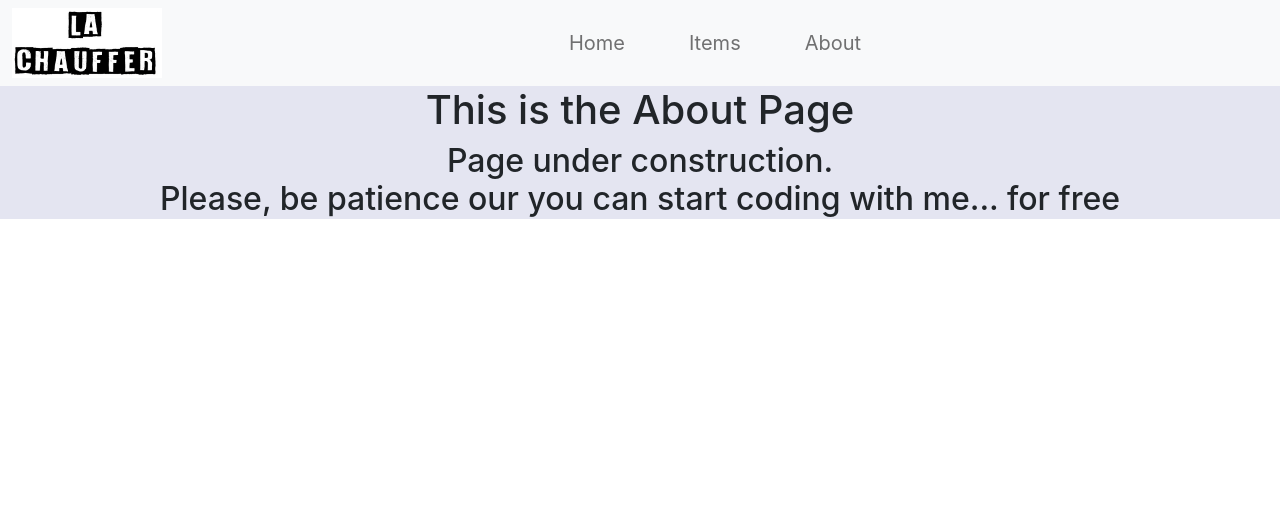
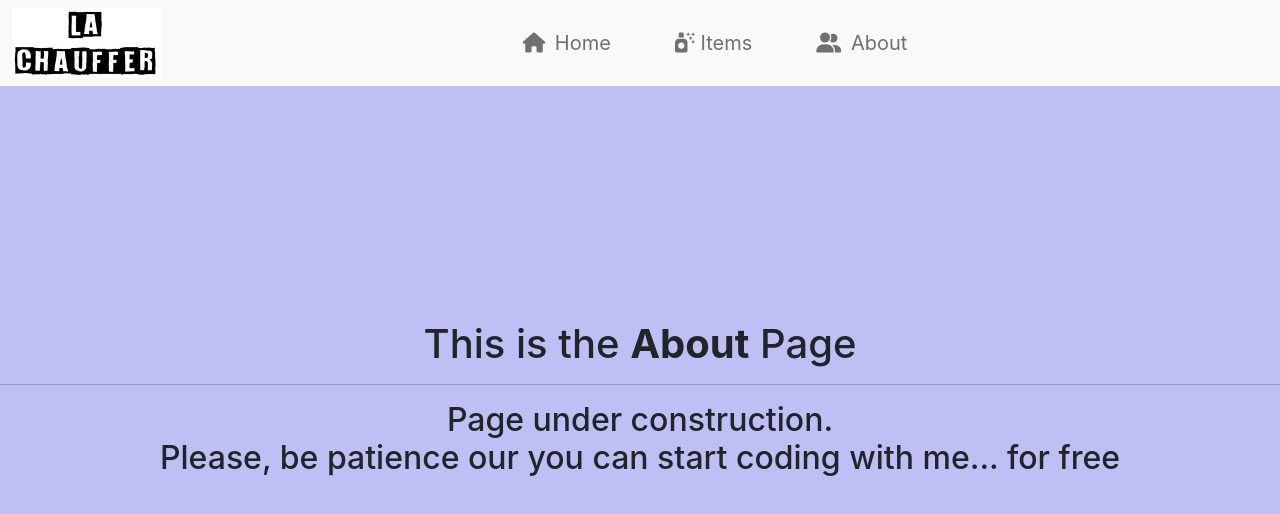
Before and after one commit to germanClaudio/comision41070-CH-React-Montalbetti, a React (Vite) app: page /about in a window 1280 px wide. Shown: the top 514 px of the page. Built offline with nearby package versions, Linux system fonts and the light colour scheme.

Commit message:
Actualizacion de estilos y otras menores_29-6-2022

```diff
--- a/index.html
+++ b/index.html
@@ -6,6 +6,7 @@
     <meta name="viewport" content="width=device-width, initial-scale=1.0" />
     <link href="https://cdn.jsdelivr.net/npm/bootstrap@5.0.2/dist/css/bootstrap.min.css" rel="stylesheet" integrity="sha384-EVSTQN3/azprG1Anm3QDgpJLIm9Nao0Yz1ztcQTwFspd3yD65VohhpuuCOmLASjC" crossorigin="anonymous">
     <title>Ecommerce Perfumes</title>
+    <script src="https://kit.fontawesome.com/618299664c.js" crossorigin="anonymous"></script>
   </head>
   <body>
     <div id="root"></div>
--- a/src/App.jsx
+++ b/src/App.jsx
@@ -10,15 +10,15 @@ import Items from './components/paginas/Items';
 function App() {
   const styleApp = {backgroundColor: '#d2d4e899', fontSize: '1.25rem'}
 
-  const warning = () => {
-    alert('App under construction! Be patience....')
-  }
+  // const warning = () => {
+  //   alert('App under construction! Be patience....')
+  // }
 
   return (
     <div
         className="App"
         style={ styleApp }
-        //onClick={ warning }
+        // onClick={ warning }
     >
       <Router>
         <NavBar />
--- a/src/components/navegacion/NavBar.jsx
+++ b/src/components/navegacion/NavBar.jsx
@@ -5,7 +5,7 @@ import {Link} from 'react-router-dom'
 const NavBar = () => {
   return (
     <div>
-      <nav className="navbar sticky-top navbar-expand-lg navbar-light bg-light">
+      <nav className="navbar fixed-top navbar-expand-lg navbar-light bg-light">
         <div className="container-fluid">
           <Link to="/Inicio">
             <img src="./src/logoFacu.jpeg" alt="Logo Perfumes" width="150" height="70" title="Logo La Chauffer"/>
@@ -16,13 +16,13 @@ const NavBar = () => {
           <div className="collapse navbar-collapse" id="navbarNav">
             <ul className="navbar-nav mx-auto">
               <li className="nav-item mx-4">
-                <Link className="nav-link" to="/Inicio">Home</Link>
+                <Link className="nav-link" to="/Inicio"><i className="fas fa-home me-1"></i> Home</Link>
               </li>
               <li className="nav-item mx-4">
-                <Link className="nav-link" to="/Items">Items</Link>
+                <Link className="nav-link" to="/Items"><i class="fas fa-air-freshener"></i> Items</Link>
               </li>
               <li className="nav-item mx-4">
-                <Link className="nav-link" to="/About">About</Link>
+                <Link className="nav-link" to="/About"><i className="fas fa-user-friends me-1"></i> About</Link>
               </li>
             </ul>
           </div>
--- a/src/components/paginas/About.jsx
+++ b/src/components/paginas/About.jsx
@@ -1,9 +1,15 @@
 import React from 'react'
 
 const About = () => {
+
+    const styleAbout = {backgroundColor: '#a6a9f999', fontSize: '1rem', paddingTop: '25%', paddingBottom: '50%'}
+
   return (
-    <div>
-        <h1>This is the About Page</h1>
+    <div
+    style={ styleAbout }
+    >
+        <h1>This is the <strong>About</strong> Page</h1>
+        <hr/>
         <h2>Page under construction.<br/>Please, be patience our you can start coding with me... for free</h2>
     </div>
   )
--- a/src/components/paginas/Inicio.jsx
+++ b/src/components/paginas/Inicio.jsx
@@ -1,9 +1,16 @@
 import React from 'react'
 
 const Inicio = () => {
+
+    const styleHome = {backgroundColor: '#d2d4e899', fontSize: '1rem', paddingTop: '20%', paddingBottom: '50%'}
+
   return (
-    <div>
-        <h1>This is the Home Page</h1>
+    <div
+        style={ styleHome }
+    >
+        <img src="./src/logoFacu.jpeg" alt="Logo Perfumes" width="250" height="170" title="La Chauffer"/>
+        <h1>This is the <strong>Home</strong> Page</h1>
+        <hr/>
         <h2>Page under construction.<br/>Please, be patience our you can start coding with me... for free</h2>
     </div>
   )
--- a/src/components/paginas/Items.jsx
+++ b/src/components/paginas/Items.jsx
@@ -1,9 +1,15 @@
 import React from 'react'
 
 const Items = () => {
+
+    const styleItems = {backgroundColor: '#f6c9f999', fontSize: '1rem', paddingTop: '25%', paddingBottom: '50%'}
+
   return (
-    <div>
-        <h1>This is the Items Page</h1>
+    <div
+    style={ styleItems }
+    >
+        <h1>This is the <strong>Items</strong> Page</h1>
+        <hr/>
         <h2>Page under construction.<br/>Please, be patience our you can start coding with me... for free</h2>
     </div>
   )
--- a/src/index.css
+++ b/src/index.css
@@ -1,3 +1,18 @@
+/* ------ reseteo navegador ---------------*/
+* {
+  margin: 0;
+  padding: 0;
+  -webkit-box-sizing: border-box;
+          box-sizing: border-box;
+}
+
+html {
+  line-height: 1.15;
+  /* 1 */
+  -webkit-text-size-adjust: 100%;
+  /* 2 */
+}
+
 body {
   margin: 0;
   font-family: -apple-system, BlinkMacSystemFont, 'Segoe UI', 'Roboto', 'Oxygen',
@@ -11,3 +26,15 @@ code {
   font-family: source-code-pro, Menlo, Monaco, Consolas, 'Courier New',
     monospace;
 }
+
+.navbar .navbar-nav .nav-link:hover {
+  background-image: linear-gradient(180deg, transparent 90%, #1ac 100%);
+  border-bottom: 1px solid #ffffff;
+  margin-bottom: -1px;
+}
+
+.navbar .navbar-nav .nav-item:hover i {
+  color: #1ac;
+  transform: scale(1.05);
+  transition: all 0.5s ease-in-out;
+}
```
